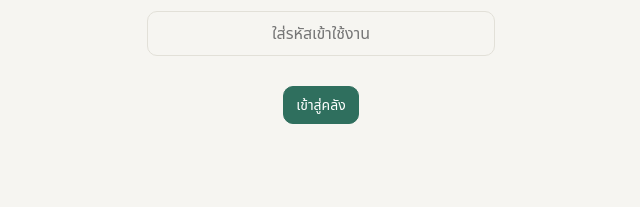
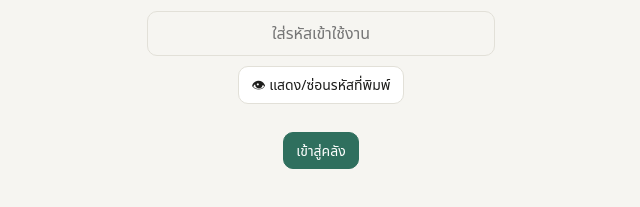
Before and after one commit to objwghd-maker/ScriptScriptScriptScriptSc, a website: page index.html in a window 1280 px wide. Shown: the part 217-424 px from the top of the page, without its empty margins (319-959 px from the left). Drawn offline with Linux system fonts and the light colour scheme.

Commit message:
Add files via upload

```diff
--- a/index.html
+++ b/index.html
@@ -47,7 +47,8 @@ const unb64=s=>Uint8Array.from(atob(s),c=>c.charCodeAt(0));
 const uid=()=>Math.random().toString(36).slice(2,10);
 const fsz=n=>n>1048576?(n/1048576).toFixed(1)+" MB":Math.max(1,Math.round(n/1024))+" KB";
 let AC=ls.get("ac")||"";
-async function api(p,body){let r;try{r=await fetch("/api/"+p,{method:"POST",headers:{"Content-Type":"application/json","x-access":AC},body:JSON.stringify(body)})}catch(e){throw new Error("ติดต่อเซิร์ฟเวอร์ไม่ได้")}const j=await r.json().catch(()=>({}));if(!r.ok)throw new Error(j.error||"ผิดพลาด");return j}
+const NOSRV="หน้านี้ไม่ได้ทำงานผ่านเซิร์ฟเวอร์ server.js (เปิดไฟล์ตรง ๆ หรืออัปขึ้นโฮสต์เว็บธรรมดาจะเข้าไม่ได้ ต้องรัน node server.js)";
+async function api(p,body){let r;try{r=await fetch("/api/"+p,{method:"POST",headers:{"Content-Type":"application/json","x-access":AC},body:JSON.stringify(body)})}catch(e){throw new Error(NOSRV)}const j=await r.json().catch(()=>null);if(!j)throw new Error(NOSRV);if(!r.ok)throw new Error(j.error||"ผิดพลาด");return j}
 function ask(title,confirm){return new Promise(res=>{const a=h("input",{type:"password",placeholder:"รหัสผ่าน",autocomplete:"off"}),b=confirm?h("input",{type:"password",placeholder:"ยืนยันรหัสผ่านอีกครั้ง",autocomplete:"off"}):null,er=h("div",{class:"err"});
 const done=v=>{o.remove();res(v)};
 const ok=()=>{if(a.value.length<4){er.textContent="รหัสผ่านอย่างน้อย 4 ตัว";return}if(b&&a.value!==b.value){er.textContent="รหัสผ่านไม่ตรงกัน";return}done(a.value)};
@@ -58,10 +59,10 @@ function copy(t){return navigator.clipboard.writeText(t).then(()=>toast("คั
 
 /* ---- เข้าเว็บ ---- */
 function gate(msg){
-  const i=h("input",{type:"password",placeholder:"ใส่รหัสเข้าใช้งาน",autocomplete:"off"}),er=h("div",{class:"err"},msg||"");
+  const i=h("input",{type:"password",placeholder:"ใส่รหัสเข้าใช้งาน",autocomplete:"off",autocapitalize:"off",autocorrect:"off",spellcheck:false}),er=h("div",{class:"err"},msg||"");
   const go=async()=>{AC=i.value.trim();try{await api("list",{q:""});ls.set("ac",AC);app()}catch(e){er.textContent=e.message;i.select()}};
   i.addEventListener("keydown",e=>{if(e.key==="Enter")go()});
-  $app.replaceChildren(h("div",{class:"wrap gate"},h("h1",{},"🔐 คลังสคริป"),h("div",{class:"mut"},"ใส่รหัสเพื่อเข้าใช้งาน"),i,er,h("button",{class:"pri",onclick:go},"เข้าสู่คลัง")));
+  $app.replaceChildren(h("div",{class:"wrap gate"},h("h1",{},"🔐 คลังสคริป"),h("div",{class:"mut"},"ใส่รหัสเพื่อเข้าใช้งาน"),i,h("button",{style:"margin-bottom:8px",onclick:()=>{i.type=i.type==="password"?"text":"password"}},"👁 แสดง/ซ่อนรหัสที่พิมพ์"),er,h("div",{}),h("button",{class:"pri",onclick:go},"เข้าสู่คลัง")));
 }
 
 /* ---- หน้าหลัก ---- */
@@ -117,7 +118,7 @@ function card(c){
 }
 function render(){list.replaceChildren(...cards.map(card))}
 
-(async()=>{if(!AC)return gate();try{await api("list",{q:""});app()}catch(e){gate(e.message==="ติดต่อเซิร์ฟเวอร์ไม่ได้"?e.message:"")}})();
+(async()=>{if(!AC)return gate();try{await api("list",{q:""});app()}catch(e){gate(e.message)}})();
 </script>
 </body>
 </html>
```
